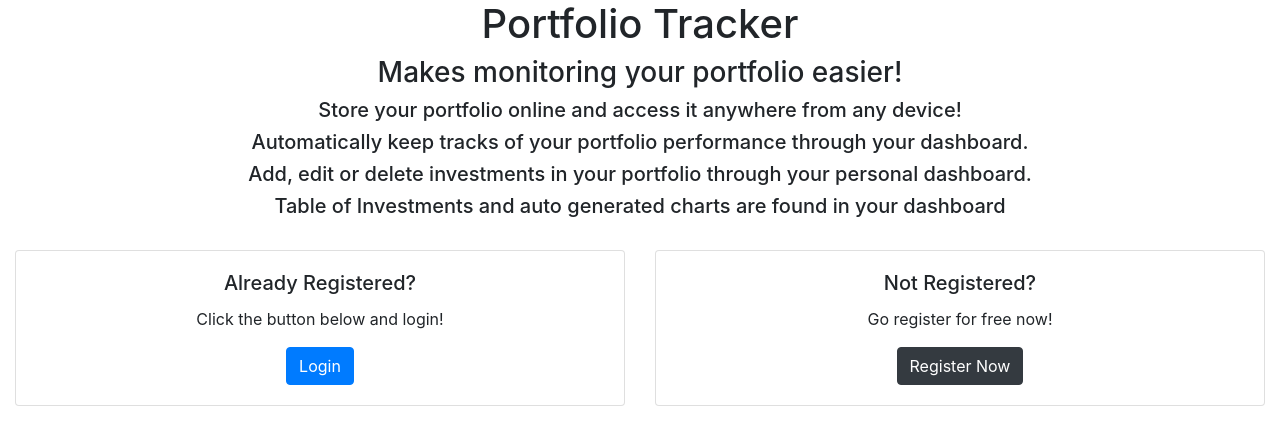
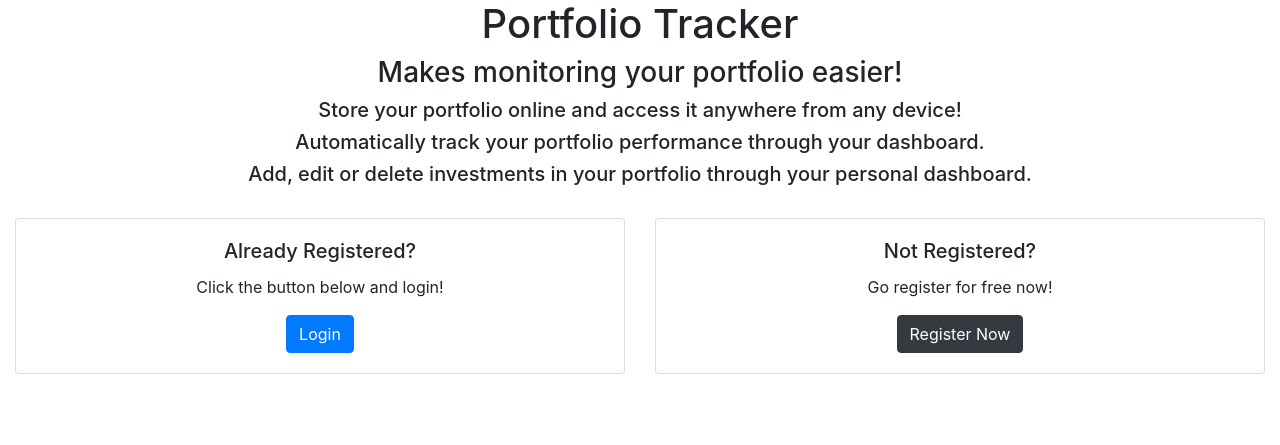
Before and after one commit to Linh012/portfolio-tracker, a Flask app: page / in a window 1280 px wide. Shown: the part 56-501 px from the top of the page. Run offline with Flask 2, Linux system fonts and the light colour scheme; some libraries are stand-ins or nearby versions.

Commit message:
Adjust description

```diff
--- a/app/templates/index.html
+++ b/app/templates/index.html
@@ -8,9 +8,8 @@
 
 <div>
   <h5>Store your portfolio online and access it anywhere from any device!</h5>
-  <h5>Automatically keep tracks of your portfolio performance through your dashboard.</h5>
+  <h5>Automatically track your portfolio performance through your dashboard.</h5>
   <h5>Add, edit or delete investments in your portfolio through your personal dashboard.</h5>
-  <h5>Table of Investments and auto generated charts are found in your dashboard</h5>
 </div>
 <br />
 <div class="row">
```
